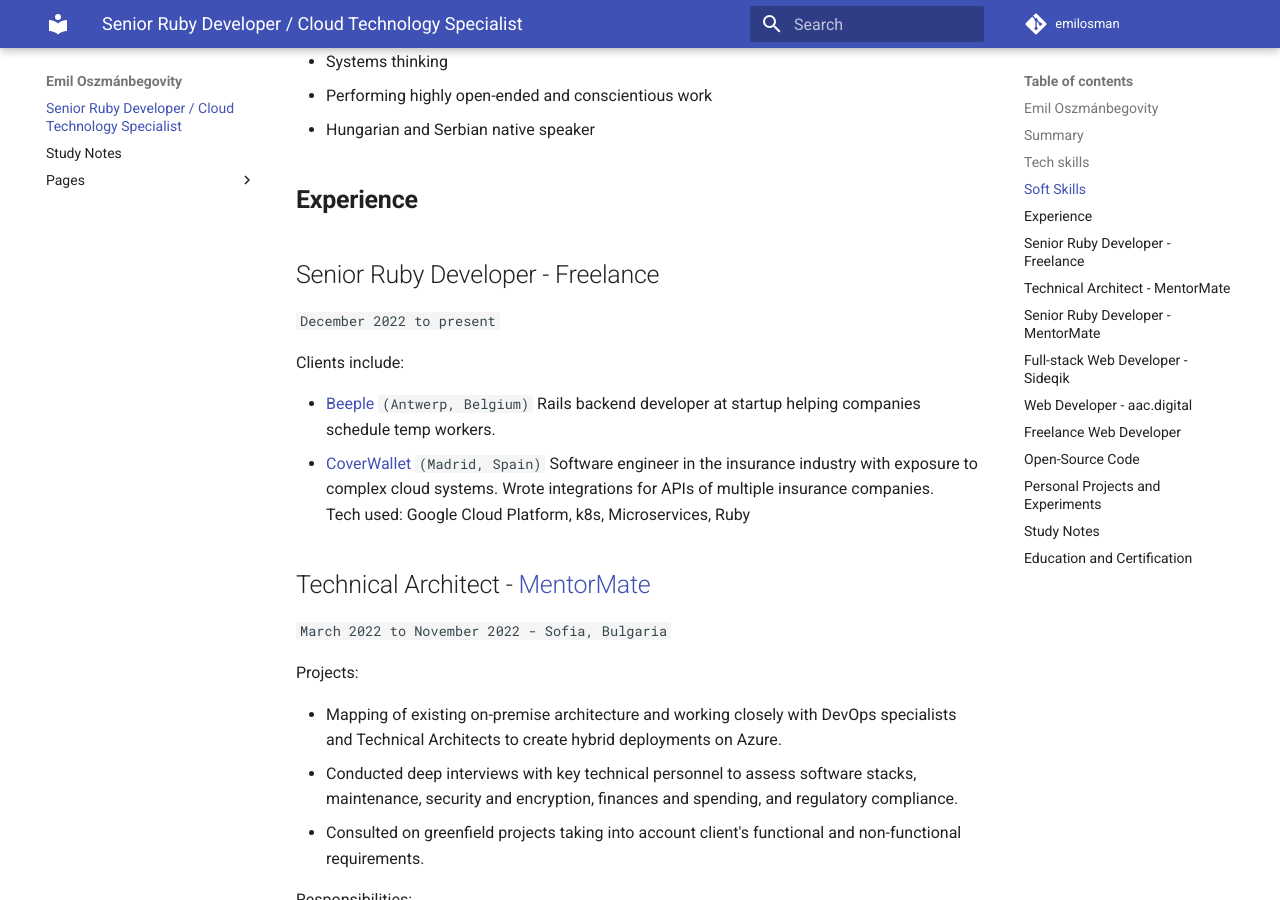
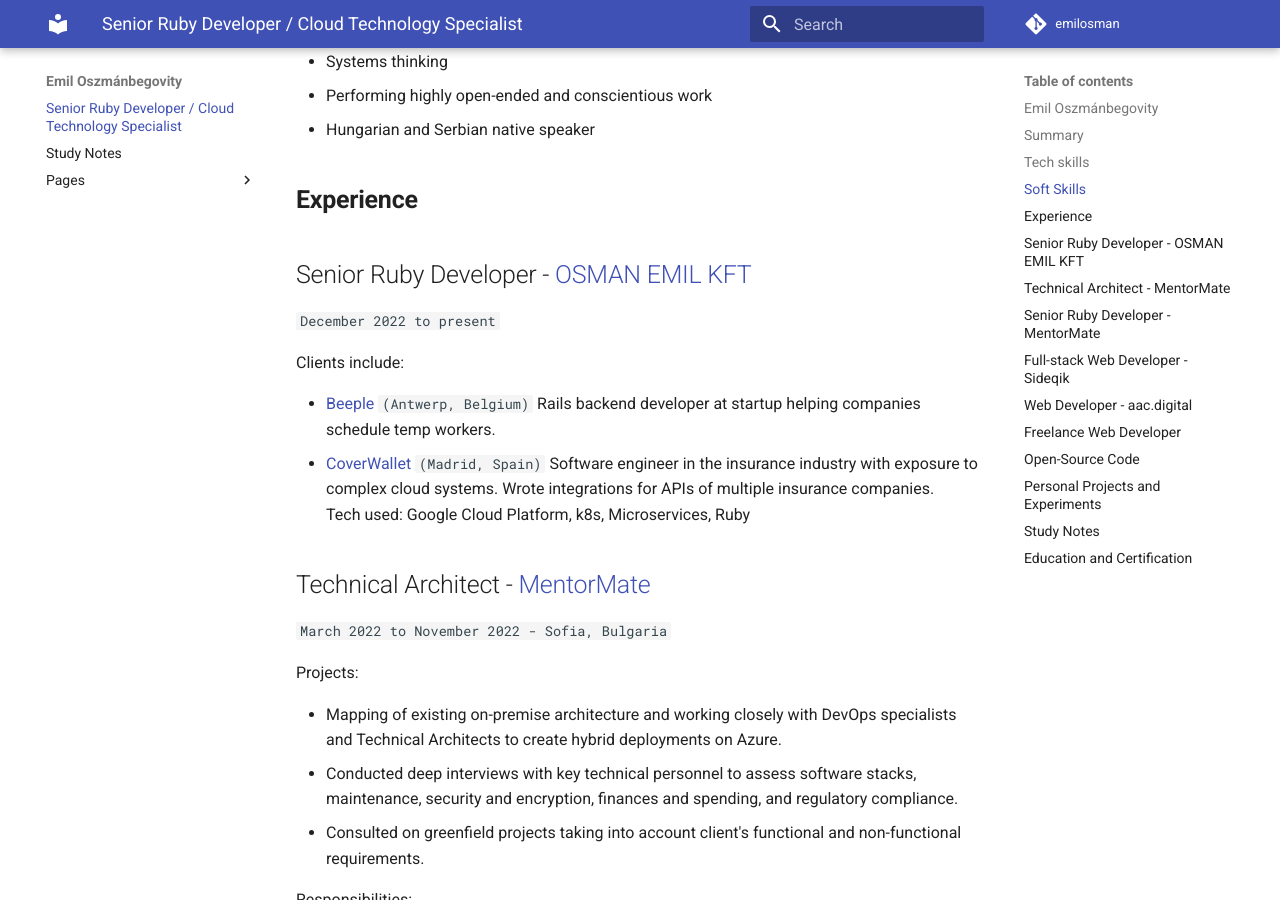
Before and after one commit to emilosman/emilosman, an MkDocs documentation site: the page built from docs/index.md, in a window 1280 px wide and 900 px high, scrolled down 1600 px. Built offline with MkDocs 1.6.1 and Material for MkDocs 9.7.7, drawn with Linux system fonts in a browser that asks for light colours.

Commit message:
add OSMAN EMIL KFT

```diff
--- a/docs/index.md
+++ b/docs/index.md
@@ -42,7 +42,7 @@
 
 ## __Experience__
 
-## Senior Ruby Developer - Freelance
+## Senior Ruby Developer - [OSMAN EMIL KFT](https://emilosman.com)
 `December 2022 to present`
 
 Clients include:
```
